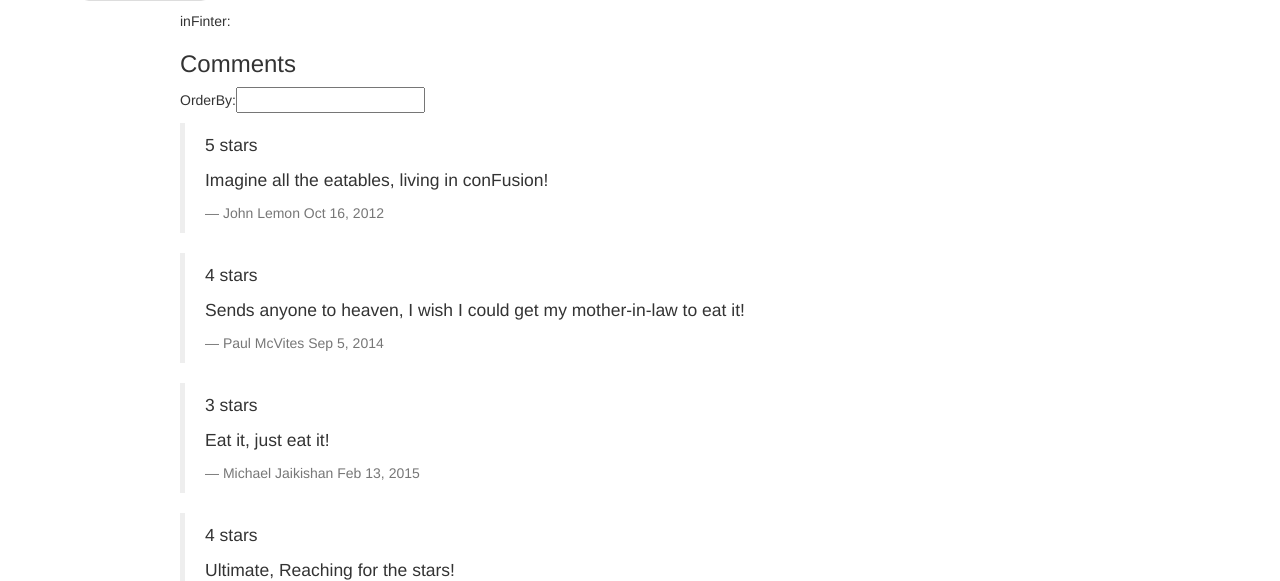
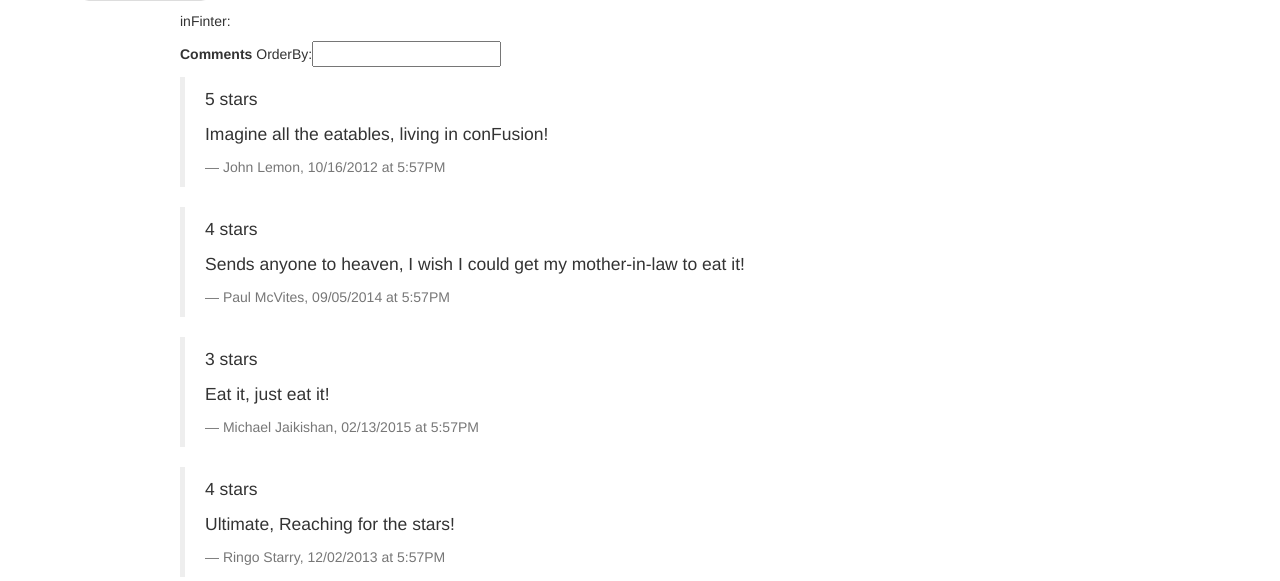
Before and after one commit to alexandrdragin/conFusion, a website: page app/dishdetail.html in a window 1280 px wide. Shown: the part 219-800 px from the top of the page. Drawn offline with Linux system fonts and the light colour scheme.

Commit message:
homework2

```diff
--- a/app/dishdetail.html
+++ b/app/dishdetail.html
@@ -51,13 +51,14 @@
             </div>
             <div class="col-xs-9 col-xs-offset-1">
               <p>inFinter: {{dish.comment}}</p>
-                <h3>Comments</h3><p>OrderBy:<input type="text" ng-model="dish.comment"></p>
+
+                <p><b>Comments</b> OrderBy:<input type="text" ng-model="dish.comment"></p>
 
 
                 <blockquote ng-repeat="dish in dishDC.dish.comments">
                   <p>{{dish.rating}} stars</p>
                   <p>{{dish.comment}} </p>
-                  <footer>{{dish.author}} {{dish.date | date}}</footer>
+                  <footer>{{dish.author}}, {{dish.date | date:"MM/dd/yyyy 'at' h:mma" }}</footer>
                 </blockquote>
 
 
```
